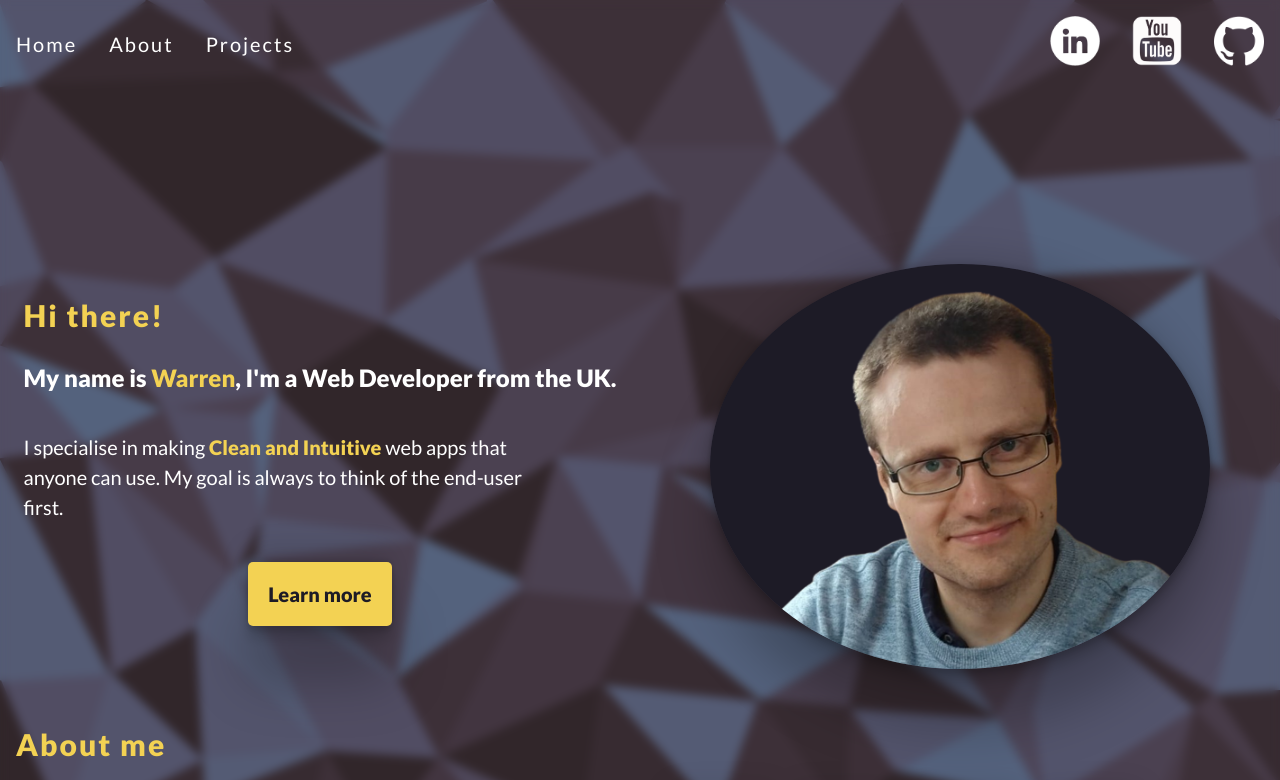
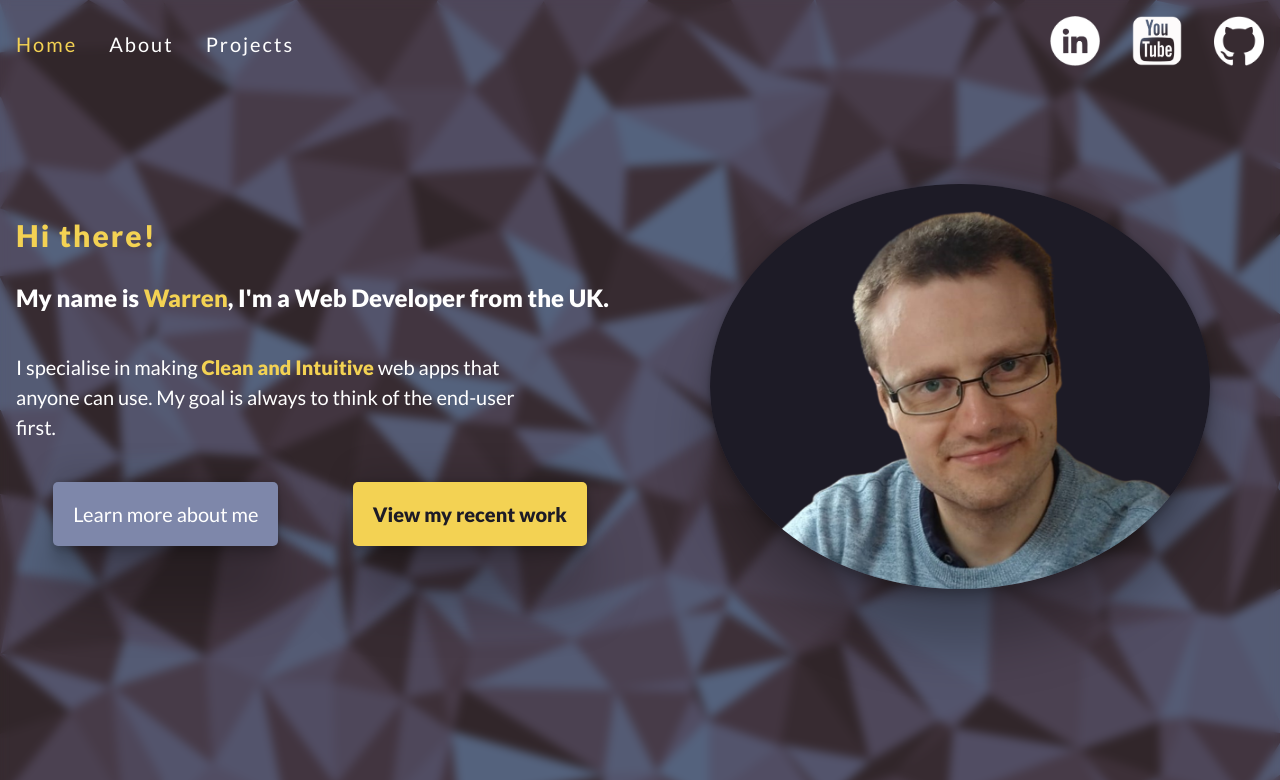
Before and after one commit to WarrenHawker/portfolio-2024, a React (Vite) app: page / in a window 1280 px wide. Shown: the top 780 px of the page. Built offline with nearby package versions, Linux system fonts and the light colour scheme.

Commit message:
added page transition animations

```diff
--- a/package.json
+++ b/package.json
@@ -10,8 +10,10 @@
     "preview": "vite preview"
   },
   "dependencies": {
+    "framer-motion": "^10.16.5",
     "react": "^18.2.0",
-    "react-dom": "^18.2.0"
+    "react-dom": "^18.2.0",
+    "react-router-dom": "^6.18.0"
   },
   "devDependencies": {
     "@types/react": "^18.2.15",
--- a/src/App.tsx
+++ b/src/App.tsx
@@ -1,18 +1,11 @@
-import About from './views/About';
-import Footer from './components/layout/Footer';
-import Header from './components/layout/Header';
-import Home from './views/home';
+import { BrowserRouter } from 'react-router-dom';
+import AnimatedRoutes from './components/AnimatedRoutes';
 
 const App = () => {
   return (
-    <div className="page-content">
-      <Header />
-      <main>
-        <Home />
-        <About />
-      </main>
-      <Footer />
-    </div>
+    <BrowserRouter>
+      <AnimatedRoutes />
+    </BrowserRouter>
   );
 };
 
--- /dev/null
+++ b/src/components/AnimatedRoutes.tsx
@@ -0,0 +1,22 @@
+import { AnimatePresence } from 'framer-motion';
+import { Routes, Route, useLocation } from 'react-router-dom';
+import About from '../views/About';
+import Home from '../views/Home';
+import Projects from '../views/Projects';
+
+const AnimatedRoutes = () => {
+  const location = useLocation();
+  return (
+    <AnimatePresence mode={'wait'}>
+      <Routes key={location.pathname} location={location}>
+        <Route>
+          <Route index element={<Home />} />
+          <Route path="/about" element={<About />} />
+          <Route path="/projects" element={<Projects />} />
+        </Route>
+      </Routes>
+    </AnimatePresence>
+  );
+};
+
+export default AnimatedRoutes;
--- a/src/components/layout/Header.tsx
+++ b/src/components/layout/Header.tsx
@@ -1,20 +1,22 @@
 import linkedIn from '/images/logos/linkedin.png';
 import youtube from '/images/logos/youtube.png';
 import github from '/images/logos/github-white.png';
+import { Link, useLocation } from 'react-router-dom';
 
 const Header = () => {
+  const url = useLocation().pathname;
   return (
     <header>
       <nav>
         <ul>
-          <li className="nav-items">
-            <a href="#home">Home</a>
+          <li className={url == '/' ? 'nav-items active' : 'nav-items'}>
+            <Link to="/">Home</Link>
           </li>
-          <li className="nav-items">
-            <a href="#about">About</a>
+          <li className={url == '/about' ? 'nav-items active' : 'nav-items'}>
+            <Link to="/about">About</Link>
           </li>
-          <li className="nav-items">
-            <a href="#projects">Projects</a>
+          <li className={url == '/projects' ? 'nav-items active' : 'nav-items'}>
+            <Link to="/projects">Projects</Link>
           </li>
         </ul>
       </nav>
--- /dev/null
+++ b/src/components/layout/Layout.tsx
@@ -0,0 +1,21 @@
+import { PropsWithChildren } from 'react';
+import Header from './Header';
+import Footer from './Footer';
+import { motion } from 'framer-motion';
+
+const Layout = ({ children }: PropsWithChildren) => {
+  return (
+    <div className="page-content">
+      <Header />
+      <motion.main
+        initial={{ x: 300, opacity: 0 }}
+        animate={{ x: 0, opacity: 1 }}
+        exit={{ x: -300, opacity: 0 }}
+      >
+        {children}
+      </motion.main>
+      <Footer />
+    </div>
+  );
+};
+export default Layout;
--- a/src/styles/components/button.css
+++ b/src/styles/components/button.css
@@ -26,3 +26,7 @@
   color: var(--color-secondary);
   font-size: 20px;
 }
+
+.button-container {
+  display: flex;
+}
--- a/src/styles/components/header.css
+++ b/src/styles/components/header.css
@@ -38,3 +38,7 @@ header .social-links img:hover {
   transform: scale(1.1);
   transition: all 0.3s ease-in-out;
 }
+
+.nav-items.active a {
+  color: var(--color-primary);
+}
--- a/src/styles/views/home.css
+++ b/src/styles/views/home.css
@@ -1,5 +1,5 @@
 #home {
-  margin-top: 10em;
+  margin-top: 5em;
 }
 
 #home .profile-pic {
@@ -10,6 +10,11 @@
 }
 
 #home article {
-  justify-self: center;
   align-self: center;
 }
+
+@media screen and (max-width: 600px) {
+  #home {
+    margin-top: 0;
+  }
+}
--- a/src/views/About.tsx
+++ b/src/views/About.tsx
@@ -1,7 +1,9 @@
 import Tech from '../components/Tech';
+import Layout from '../components/layout/Layout';
 
 const About = () => {
   return (
+    <Layout>
       <section className="view" id="about">
         <h1 className="view-title">About me</h1>
         <div className="grid">
@@ -17,6 +19,7 @@ const About = () => {
           <Tech />
         </div>
       </section>
+    </Layout>
   );
 };
 
--- a/src/views/Home.tsx
+++ b/src/views/Home.tsx
@@ -1,28 +1,37 @@
+import Layout from '../components/layout/Layout';
 import profileImg from '/images/profile-pic2.png';
 
 const Home = () => {
   return (
+    <Layout>
       <section className="view" id="home">
         <div className="grid">
           <article>
             <h1 className="view-title">Hi there!</h1>
             <h2 className="sub-title">
-            My name is <strong>Warren</strong>, I'm a Web Developer from the UK.
+              My name is <strong>Warren</strong>, I'm a Web Developer from the
+              UK.
             </h2>
 
             <p>
-            I specialise in making <strong>Clean and Intuitive </strong>web apps
-            that anyone can use. My goal is always to think of the end-user
-            first.
+              I specialise in making <strong>Clean and Intuitive </strong>web
+              apps that anyone can use. My goal is always to think of the
+              end-user first.
             </p>
 
+            <div className="button-container">
+              <a href="#projects" className="btn btn-secondary">
+                Learn more about me
+              </a>
               <a href="#projects" className="btn btn-primary">
-            Learn more
+                View my recent work
               </a>
+            </div>
           </article>
           <img src={profileImg} className="profile-pic" />
         </div>
       </section>
+    </Layout>
   );
 };
 
--- /dev/null
+++ b/src/views/Projects.tsx
@@ -0,0 +1,13 @@
+import Layout from '../components/layout/Layout';
+
+const Projects = () => {
+  return (
+    <Layout>
+      <section>
+        <h1>Projects</h1>
+      </section>
+    </Layout>
+  );
+};
+
+export default Projects;
```
Also changed, not shown: 1 other file (tests, documents, lock files or other folders). Lines whose indentation alone changed are shown as unchanged.
